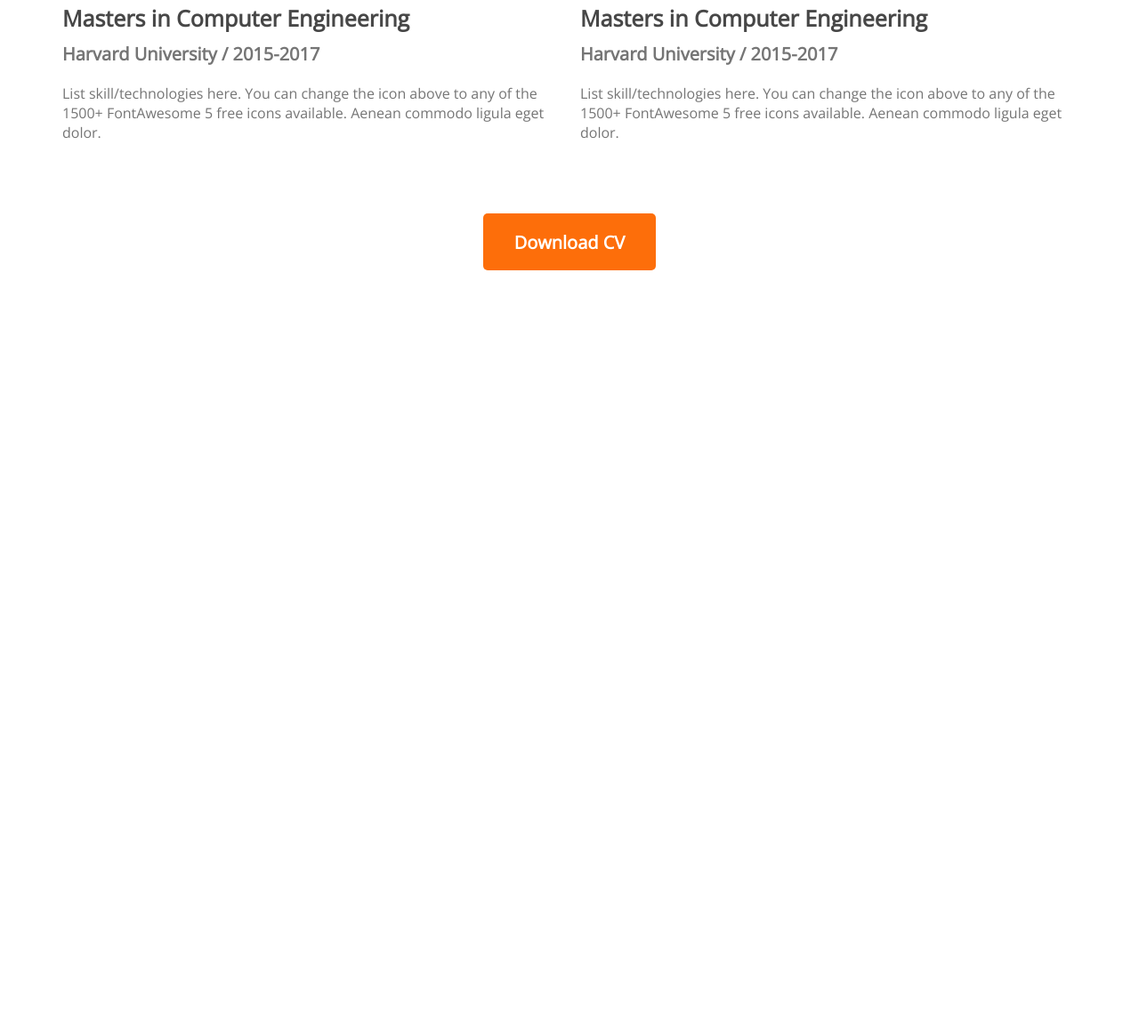
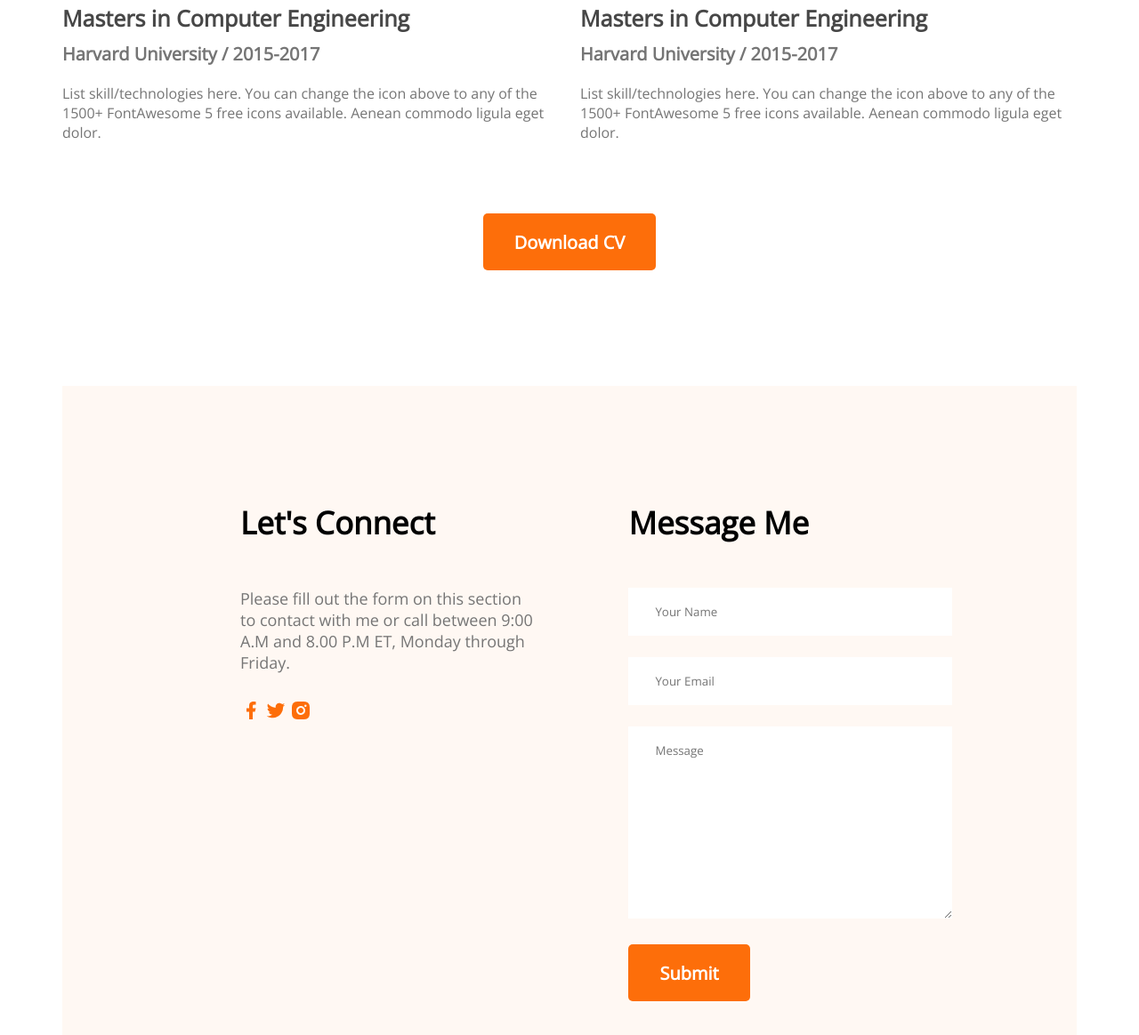
Before and after one commit to RahmanAdel/Trial-Portfolio, a plain HTML site: page index.html in a window 1280 px wide. Shown: the part 2594-3758 px from the top of the page at 89% size. Before the commit the page ends 2898 px from the top, so only its background shows below. Drawn offline with nearby package versions, Linux system fonts and the light colour scheme.

Commit message:
added contact section

```diff
--- a/index.html
+++ b/index.html
@@ -163,6 +163,33 @@
           <button class="btn-primary">Download CV</button>
         </div>
       </section>
+      <!-- Contact Section -->
+      <section class="contact">
+        <div>
+          <h3 class="section-title">Let's Connect</h3>
+          <p class="section-description">
+            Please fill out the form on this section to contact with me or call between 9:00 A.M and 8.00 P.M ET, Monday through Friday.
+          </p>
+          <a href="">
+            <img src="images/icons/facebook.png" alt="">
+          </a>
+          <a href="">
+            <img src="images/icons/twitter.png" alt="">
+          </a>
+          <a href="">
+            <img src="images/icons/insta.png" alt="">
+          </a>
+        </div>
+        <div>
+          <h3 class="section-title">Message Me</h3>
+          <form action="">
+            <input type="text" name="" id="" placeholder="Your Name">
+            <input type="email" name="" id="" placeholder="Your Email">
+            <textarea name="" id="" cols="30" rows="10" placeholder="Message"></textarea>
+            <input class="btn-primary" type="submit" value="Submit">
+          </form>
+        </div>
+      </section>
     </main>
     <footer></footer>
   </body>
--- a/styles/portfolio.css
+++ b/styles/portfolio.css
@@ -164,3 +164,23 @@ section {
   margin-top: 50px;
   text-align: center;
 }
+
+/* Contact Stykes */
+.contact{
+  display: flex;
+  gap: 100px;
+  background-color: #fff8f3;
+  padding: 130px 200px;
+}
+.contact .section-title{
+  text-align: left;
+}
+.contact input[type="text"], input[type="email"], textarea{
+  margin-bottom: 24px;
+  border: 0;
+  width: 100%;
+  padding:18px 30px;
+}
+.contact a{
+  text-decoration: none;
+}
```
